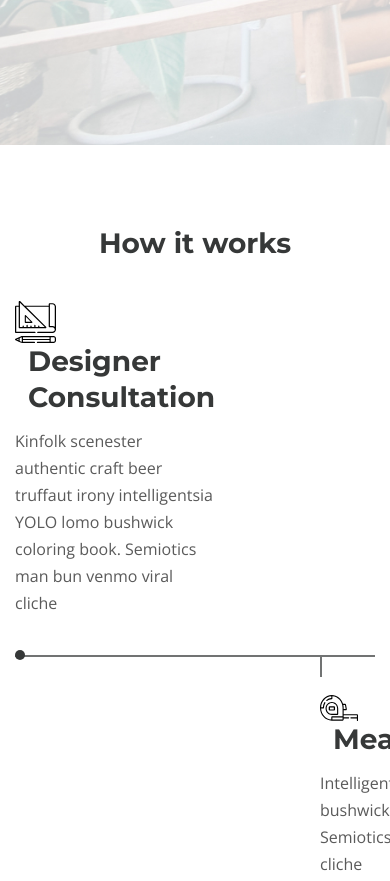
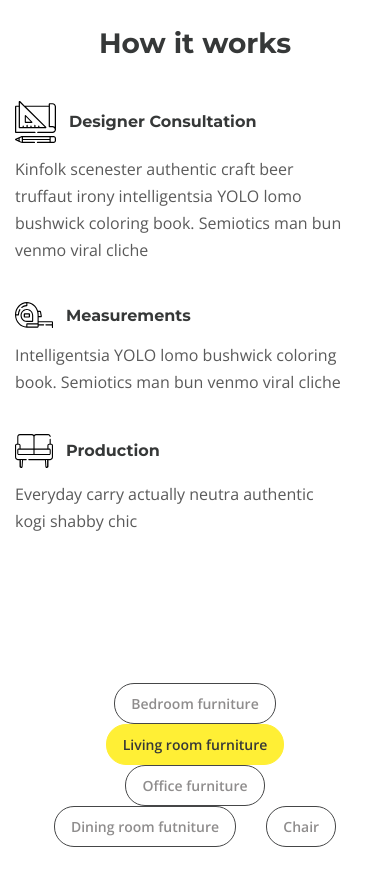
Before and after one commit to StasSAP16/desire, a website: page app/index.html in a window 390 px wide. Shown: the part 3078-3959 px from the top of the page. Drawn offline with nearby package versions, Linux system fonts and the light colour scheme; files that its build step writes are made by us from their sources.

Commit message:
@ section works-path +js

```diff
--- a/app/js/main.js
+++ b/app/js/main.js
@@ -10,6 +10,11 @@ $(function () {
     $('.header__btn-menu').on('click', function(){
         $('.menu').toggleClass('menu--open');
     });
+
+    // переопределяем элементы для раздела
+    if($(window).width() < 651){
+        $('.works-path__item--measuring').appendTo($('.works-path__items--box'));
+    }
 
 
     // активируем слайдер
--- a/app/scss/_media.scss
+++ b/app/scss/_media.scss
@@ -44,6 +44,14 @@
     }
     .collection{
         grid-template-columns: repeat(2, 1fr);
+    }
+    .works-path{
+        &__item{
+            width: 350px;
+        }
+        &__item--production{
+            margin-left: 50px;
+        }
     }
 }
 
@@ -100,6 +108,14 @@
         margin-right: auto;
     }
   }
+  .decor{
+    padding: 70px 0 55px;
+  }
+  .works-path{
+    &__item--measuring{
+        margin-left: 100px;
+    }
+  }
 }
 
 @media (max-width: 650px){
@@ -117,6 +133,29 @@
             margin-bottom: 15px;
         }
     }
+    .works-path{
+        &__items--box::before,
+        &__item--production::after,
+        &__item--measuring::before{
+            display: none;
+        }
+        &__items--box{
+            border: none;
+            flex-wrap: wrap;
+        }
+        &__item--measuring{
+            margin-left: 0;
+            padding-top: 0;
+            padding-bottom: 38px;
+        }
+        &__item--production{
+            margin-left: 0;
+            order: 1;
+        }
+        &__item{
+            width: 92%;
+        }
+      }
 }
 
 @media (max-width: 540px) {
@@ -183,6 +222,12 @@
         font-size: 28px;
         line-height: 36px;
     }
+    .works-path{
+        &__item-title{
+            font-size: 16px;
+            line-height: 27px;
+        }
+    }
 
 }
 
```
Also changed, not shown: app/css/style.min.css, app/js/main.min.js.
